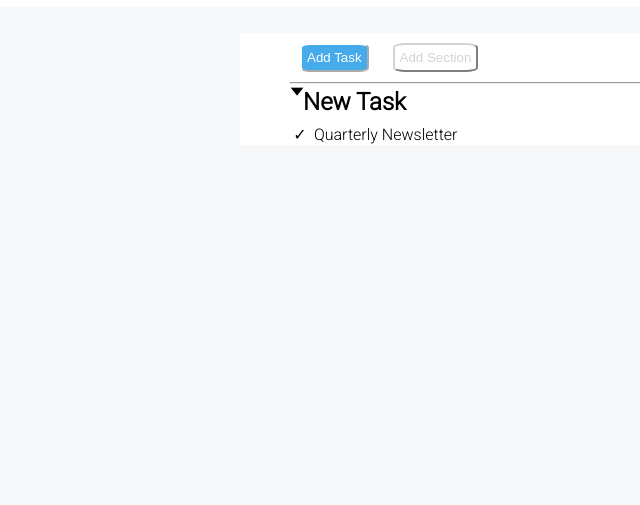
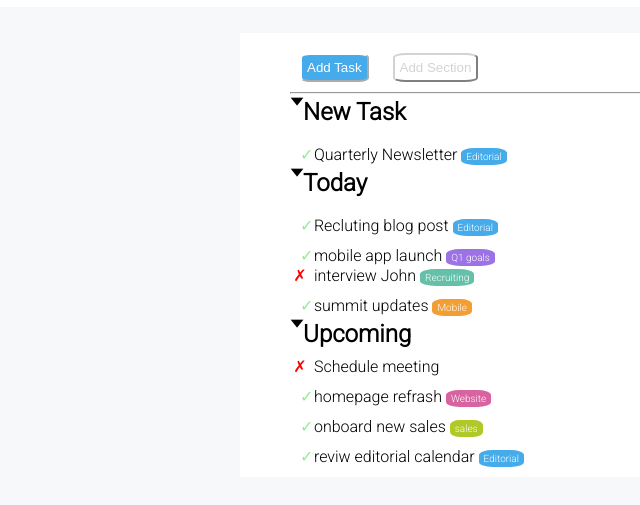
Before and after one commit to SimoVisc/-html-css-toboolist, a plain HTML site: page index.html in a window 1280 px wide. Shown: the part 63-568 px from the top of the page, without its empty margins (0-640 px from the left). Drawn offline with Linux system fonts and the light colour scheme.

Commit message:
aggiunto main e modificato css

```diff
--- a/css/style.css
+++ b/css/style.css
@@ -10,6 +10,7 @@ body{
 header{
     background-color:#ffff ;
     padding: 10px 20px;
+    margin-bottom: 2%;
 }
 /* intestazione */
 h1{
@@ -25,11 +26,9 @@ h1{
     background-color:#ffff ;
     max-width: 800px;
     margin: auto;
-    padding-left: 50px;
+    padding: 10px 50px;
 }
-main{
-    margin-top: 2%;
-}
+
 .button1{
     color: white;
     background-color: #45ABEA;
@@ -47,22 +46,64 @@ main{
     margin: 10px;
 }
 hr{
-    background-color:#ffff ;
+    background-color:lightgray ;
     max-width: 800px;
-    margin: auto;
     padding-left: 50px;
 }
 h2{
     vertical-align: middle;
 }
+
 .circle-check{
     display: inline-block;
     height: 20px;
     width: 20px;
-    border-width: 1px;
+    border-top-color: green;
     border-radius: 50%;
     text-align: center;
+    color: lightgreen;
+    padding: 10px;
+
 }
-p{
-  display: inline-block;
+.circle-cross{
+    display: inline-block;
+    height: 20px;
+    width: 20px;
+    border-width: 0px;
+    border-radius: 50%;
+    text-align: center;
+    color: red;
+    border-color: red;
+
 }
+
+span{
+    display: inline-block;
+}
+
+.tag{
+    color: white;
+    border: none;
+    border-radius:30% ;
+    display: inline-block;
+    font-size:10px;
+    padding: 3px 5px;
+}
+.blu{
+    background-color: #45ABEA;
+}
+.viola{
+    background-color: #9C72E4
+}
+.verde{
+    background-color: #B0C926;
+}
+.rosa{
+    background-color: #D863A1;
+}
+.arancione{
+    background-color: #F29E33;
+}
+.verdescuro{
+   background-color: #64C0A9;
+}
--- a/index.html
+++ b/index.html
@@ -19,26 +19,58 @@
         <h1>Toboolist</h1>
     </header>
     <!-- /intestazione con logo -->
-    <main>
-     <!-- bottoni -->
-     <section class="container">
+
+    <main class="container">
+        <!-- bottoni -->
         <button class="button1">Add Task</button>
         <button class="button2">Add Section</button>
         <hr>
-     </section>
-     <!-- /bottoni -->
+        <!-- /bottoni -->
 
-     <section class="container">
-        <h2>&#129171;New Task</h2>
+        <!-- sezione New Task -->
+        <h2>&#129171;<strong>New Task</strong></h2>
         <div class="circle-check"> &check;</div>
-        <p>Quarterly Newsletter</p>
-     </section>
+        <span>Quarterly Newsletter</span>
+        <div class="tag blu">Editorial</div>
+        <!-- /sezione New Task -->
 
+        <!-- sezione Today -->
+        <h2>&#129171;<strong>Today</strong></h2>
+        <div class="circle-check"> &check;</div>
+        <span>Recluting blog post</span>
+        <div class="tag blu">Editorial</div>
+        <br>
+        <div class="circle-check"> &check;</div>
+        <span>mobile app launch</span>
+        <div class="tag viola">Q1 goals</div>
+        <br>
+        <div class="circle-cross"> &cross;</div>
+        <span>interview John</span>
+        <div class="tag verdescuro">Recruiting</div>
+        <br>
+        <div class="circle-check"> &check;</div>
+        <span>summit updates</span>
+        <div class="tag arancione">Mobile</div>
+        <br>
+        <!-- /sezione Today -->
 
-
-
-
-
+        <!-- sezione Upcoming -->
+        <h2>&#129171;<strong>Upcoming</strong></h2>
+        <div class="circle-cross"> &cross;</div>
+        <span>Schedule meeting</span>
+         <br>
+        <div class="circle-check"> &check;</div>
+        <span>homepage refrash</span>
+        <div class="tag rosa">Website</div>
+        <br>
+        <div class="circle-check"> &check;</div>
+        <span>onboard new sales</span>
+        <div class="tag verde">sales</div>
+        <br>
+        <div class="circle-check"> &check;</div>
+        <span>reviw editorial calendar</span>
+        <div class="tag blu">Editorial</div>
+         <!-- /sezione Upcoming -->
     </main>
 </body>
 </html>
```
